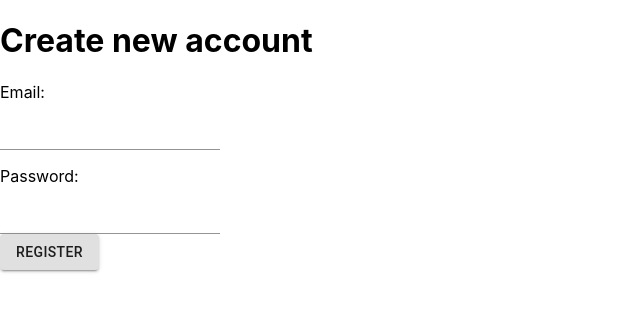
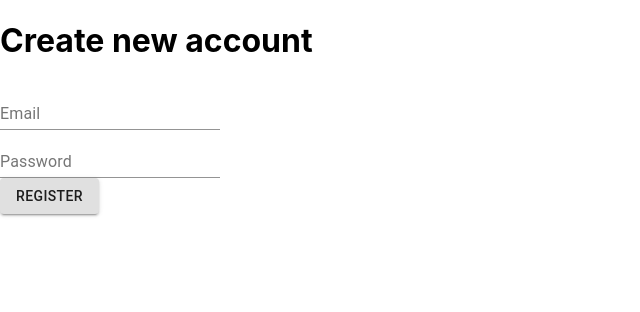
Before and after one commit to teerasej/react-web-typescript-my-app, a React (Create React App) app: page /signup in a window 1280 px wide. Shown: the top 312 px of the page, without its empty margins (0-640 px from the left). Built offline with nearby package versions, Linux system fonts and the light colour scheme.

Commit message:
นำ formik กับ yup มาใช้ในหน้าลงทะเบียน

```diff
--- a/src/pages/register-page/RegisterPage.tsx
+++ b/src/pages/register-page/RegisterPage.tsx
@@ -1,14 +1,44 @@
 import { Button, Dialog, DialogActions, DialogContent, DialogContentText, DialogTitle, TextField } from '@material-ui/core'
 import React, { useState } from 'react'
 import { useHistory } from 'react-router-dom';
+import { useFormik } from 'formik';
+import * as yup from 'yup';
 
 export default function RegisterPage() {
+
+    const validationSchema = yup.object({
+        email: yup
+            .string()
+            .email('Enter a valid email')
+            .required('Email is required'),
+        password: yup
+            .string()
+            .min(8, 'Password should be of minimum 8 characters length')
+            .required('Password is required'),
+    });
+
+    const formik = useFormik({
+        initialValues: {
+            email: '',
+            password: '',
+        },
+        validationSchema: validationSchema,
+        onSubmit: (values) => {
+
+            const jsonFormData = JSON.stringify(values, null, 2);
+            console.log('Registration Form:', jsonFormData);
+            onStartRegisteration(jsonFormData);
+        },
+    });
 
     const history = useHistory();
 
     const [onRegisterSuccesful, setOnRegisterSuccesful] = useState(false);
 
-    const onStartRegisteration = () => {
+    const onStartRegisteration = (jsonFormData:any) => {
+
+        // register new account
+
         setOnRegisterSuccesful(true);
     }
 
@@ -21,15 +51,36 @@
 
         <div>
             <h1>Create new account</h1>
-            <p>Email:</p>
-            <TextField />
-            <p>Password:</p>
-            <TextField />
-            <div>
-                <Button variant="contained" onClick={onStartRegisteration}>
-                    Register
-                </Button>
-            </div>
+            <form onSubmit={formik.handleSubmit}>
+                <div>
+                    <TextField
+                        id="email"
+                        name="email"
+                        label="Email"
+                        value={formik.values.email}
+                        onChange={formik.handleChange}
+                        error={formik.touched.email && Boolean(formik.errors.email)}
+                        helperText={formik.touched.email && formik.errors.email}
+                    />
+                </div>
+                <div>
+                    <TextField
+                        id="password"
+                        name="password"
+                        label="Password"
+                        type="password"
+                        value={formik.values.password}
+                        onChange={formik.handleChange}
+                        error={formik.touched.password && Boolean(formik.errors.password)}
+                        helperText={formik.touched.password && formik.errors.password}
+                    />
+                </div>
+                <div>
+                    <Button variant="contained" type="submit">
+                        Register
+                    </Button>
+                </div>
+            </form>
             <Dialog
                 open={onRegisterSuccesful}
                 aria-labelledby="alert-dialog-title"
@@ -44,7 +95,7 @@
                 <DialogActions>
                     <Button onClick={onConfirmRegistration} color="primary">
                         ok
-          </Button>
+                    </Button>
                 </DialogActions>
             </Dialog>
         </div>
```
